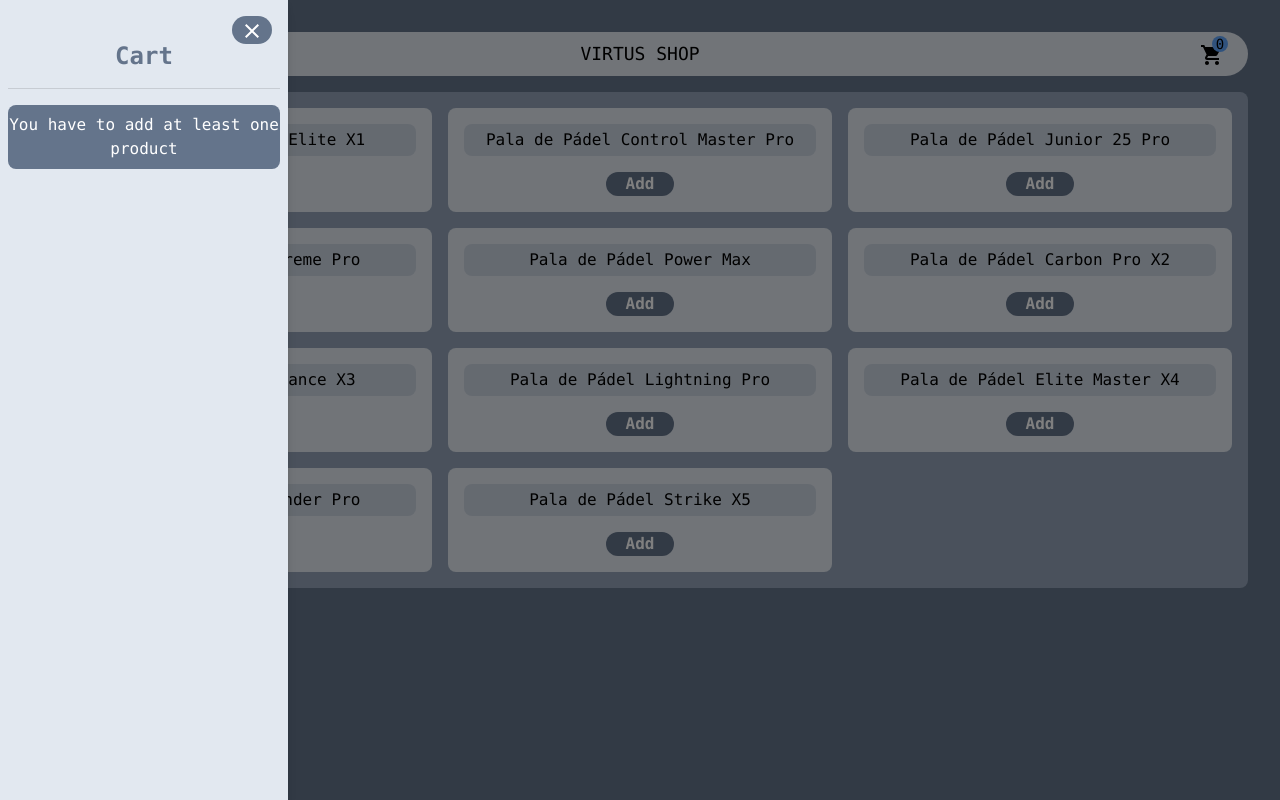
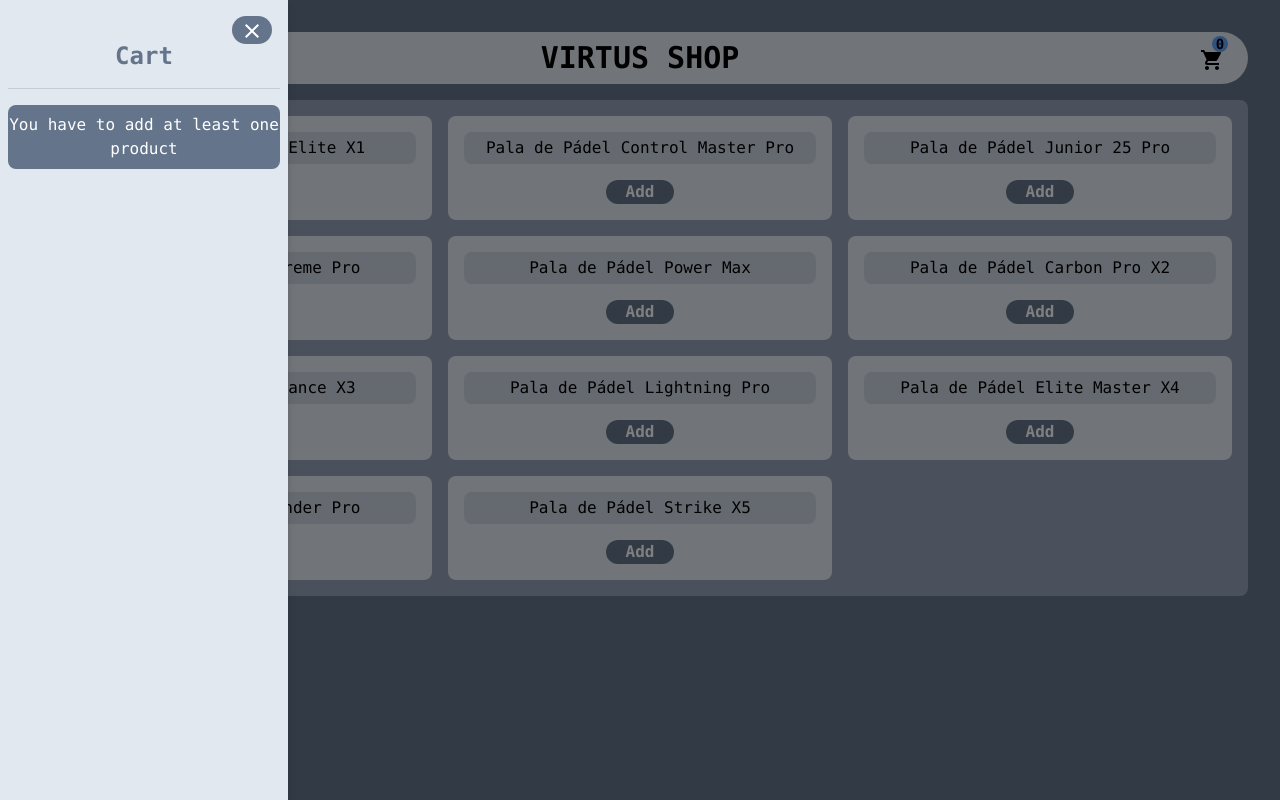
Before and after one commit to Jaime5Alvarez/Virtus-ecommerce, a React (Vite) app: page / in a window 1280 px wide. Built offline with nearby package versions, Linux system fonts and the light colour scheme.

Commit message:
sorts files

```diff
--- a/src/App.tsx
+++ b/src/App.tsx
@@ -1,13 +1,11 @@
-import { useState, useContext, SetStateAction, createContext } from "react";
+import { useState } from "react";
 import "./App.css";
-import ProductList from "./productsList.json";
-import { ContextType, Product } from "./domain/interface";
-import { AddProductToCart } from "./application/CartManager";
+import { Product } from "./domain/interface";
 import { Sidebar } from "./infraestructure/SideBar";
-import ShoppingCartIcon from "@mui/icons-material/ShoppingCart";
-const INITIAL_PRODUCTS = ProductList;
+import { Header } from "./infraestructure/Header";
+import { ProductsList } from "./infraestructure/ProductsList";
+import { CartContext } from "./domain/context";
 
-export const CartContext = createContext<ContextType | null>(null);
 function App() {
   const [cart, setCart] = useState<Product[]>([]);
   const [isOpenSideBar, setIsOpenSideBar] = useState(false);
@@ -32,59 +30,3 @@
 }
 
 export default App;
-const Header = ({
-  setIsOpenSideBar,
-}: {
-  setIsOpenSideBar: React.Dispatch<SetStateAction<boolean>>;
-}) => {
-  const { cart } = useContext(CartContext) as ContextType;
-
-  return (
-    <section className="bg-slate-200 relative mb-[1rem] py-2 rounded-full font-mono text-lg">
-      {" "}
-      VIRTUS SHOP
-      <span
-        onClick={() => setIsOpenSideBar((prev) => !prev)}
-        className="absolute right-4 cursor-pointer hover:bg-slate-300 duration-200 ease-in-out hover:rounded-full px-2 "
-      >
-        <div className="relative">
-          <ShoppingCartIcon />
-          <span className="absolute text-sm -top-1 -right-1 bg-blue-400 rounded-full w-4 h-4 text-center flex justify-center items-center ">
-            {cart.length}
-          </span>
-        </div>
-      </span>
-    </section>
-  );
-};
-export const ProductsList = () => {
-  const [ProductList] = useState(INITIAL_PRODUCTS);
-  return (
-    <>
-      <section className="bg-slate-400  rounded-lg grid grid-cols-1 md:grid-cols-2 lg:grid-cols-3 gap-4 p-4">
-        {ProductList.map((product) => (
-          <MyProduct key={product.PalaPadel.id} product={product} />
-        ))}
-      </section>
-    </>
-  );
-};
-
-export const MyProduct = ({ product }: { product: Product }) => {
-  const { setCart } = useContext(CartContext) as ContextType;
-
-  const { cart } = useContext(CartContext) as ContextType;
-  return (
-    <div className="bg-slate-200 rounded-lg p-4">
-      <h4 className="bg-slate-300 rounded-lg py-1">
-        {product.PalaPadel.nombre}
-      </h4>
-      <button
-        onClick={() => AddProductToCart(product, setCart, cart)}
-        className="px-5 mt-[1rem] hover:animate-pulse rounded-xl bg-slate-500 text-white  font-extrabold"
-      >
-        Add
-      </button>
-    </div>
-  );
-};
--- /dev/null
+++ b/src/domain/context.ts
@@ -0,0 +1,3 @@
+import { createContext } from "react";
+import { ContextType } from "../domain/interface";
+export const CartContext = createContext<ContextType | null>(null);
--- /dev/null
+++ b/src/infraestructure/Header.tsx
@@ -0,0 +1,30 @@
+import { SetStateAction, useContext } from "react";
+import ShoppingCartIcon from "@mui/icons-material/ShoppingCart";
+import { ContextType } from "../domain/interface";
+import { CartContext } from "../domain/context";
+
+export const Header = ({
+  setIsOpenSideBar,
+}: {
+  setIsOpenSideBar: React.Dispatch<SetStateAction<boolean>>;
+}) => {
+  const { cart } = useContext(CartContext) as ContextType;
+
+  return (
+    <section className="bg-slate-200 relative mb-[1rem] py-2 rounded-full font-mono text-3xl font-black">
+      {" "}
+      VIRTUS SHOP
+      <span
+        onClick={() => setIsOpenSideBar((prev) => !prev)}
+        className="absolute right-4 cursor-pointer hover:bg-slate-300 duration-200 ease-in-out hover:rounded-full px-2 "
+      >
+        <div className="relative">
+          <ShoppingCartIcon />
+          <span className="absolute text-sm -top-1 -right-1 bg-blue-400 rounded-full w-4 h-4 text-center flex justify-center items-center ">
+            {cart.length}
+          </span>
+        </div>
+      </span>
+    </section>
+  );
+};
--- /dev/null
+++ b/src/infraestructure/Product.tsx
@@ -0,0 +1,23 @@
+import { useContext } from "react";
+import { ContextType, Product } from "../domain/interface";
+import { AddProductToCart } from "../application/CartManager";
+import { CartContext } from "../domain/context";
+
+export const MyProduct = ({ product }: { product: Product }) => {
+  const { setCart } = useContext(CartContext) as ContextType;
+
+  const { cart } = useContext(CartContext) as ContextType;
+  return (
+    <div className="bg-slate-200 rounded-lg p-4">
+      <h4 className="bg-slate-300 rounded-lg py-1">
+        {product.PalaPadel.nombre}
+      </h4>
+      <button
+        onClick={() => AddProductToCart(product, setCart, cart)}
+        className="px-5 mt-[1rem] hover:animate-pulse rounded-xl bg-slate-500 text-white  font-extrabold"
+      >
+        Add
+      </button>
+    </div>
+  );
+};
--- /dev/null
+++ b/src/infraestructure/ProductsList.tsx
@@ -0,0 +1,18 @@
+import { useState } from "react";
+import ProductList from "../domain/productsList.json";
+import { MyProduct } from "./Product";
+
+const INITIAL_PRODUCTS = ProductList;
+
+export const ProductsList = () => {
+  const [ProductList] = useState(INITIAL_PRODUCTS);
+  return (
+    <>
+      <section className="bg-slate-400  rounded-lg grid grid-cols-1 md:grid-cols-2 lg:grid-cols-3 gap-4 p-4">
+        {ProductList.map((product) => (
+          <MyProduct key={product.PalaPadel.id} product={product} />
+        ))}
+      </section>
+    </>
+  );
+};
--- a/src/infraestructure/SideBar.tsx
+++ b/src/infraestructure/SideBar.tsx
@@ -1,6 +1,5 @@
 import * as React from "react";
 
-import { CartContext } from "../App";
 import { ContextType, Product } from "../domain/interface";
 import CloseIcon from "@mui/icons-material/Close";
 import {
@@ -9,6 +8,7 @@
   RemoveProductFromCart,
 } from "../application/CartManager";
 import { Divider } from "@mui/material";
+import { CartContext } from "../domain/context";
 export const Sidebar = ({
   isOpenSideBar,
   setIsOpenSideBar,
```
Also changed, not shown: src/domain/productsList.json (renamed from src/productsList.json).
